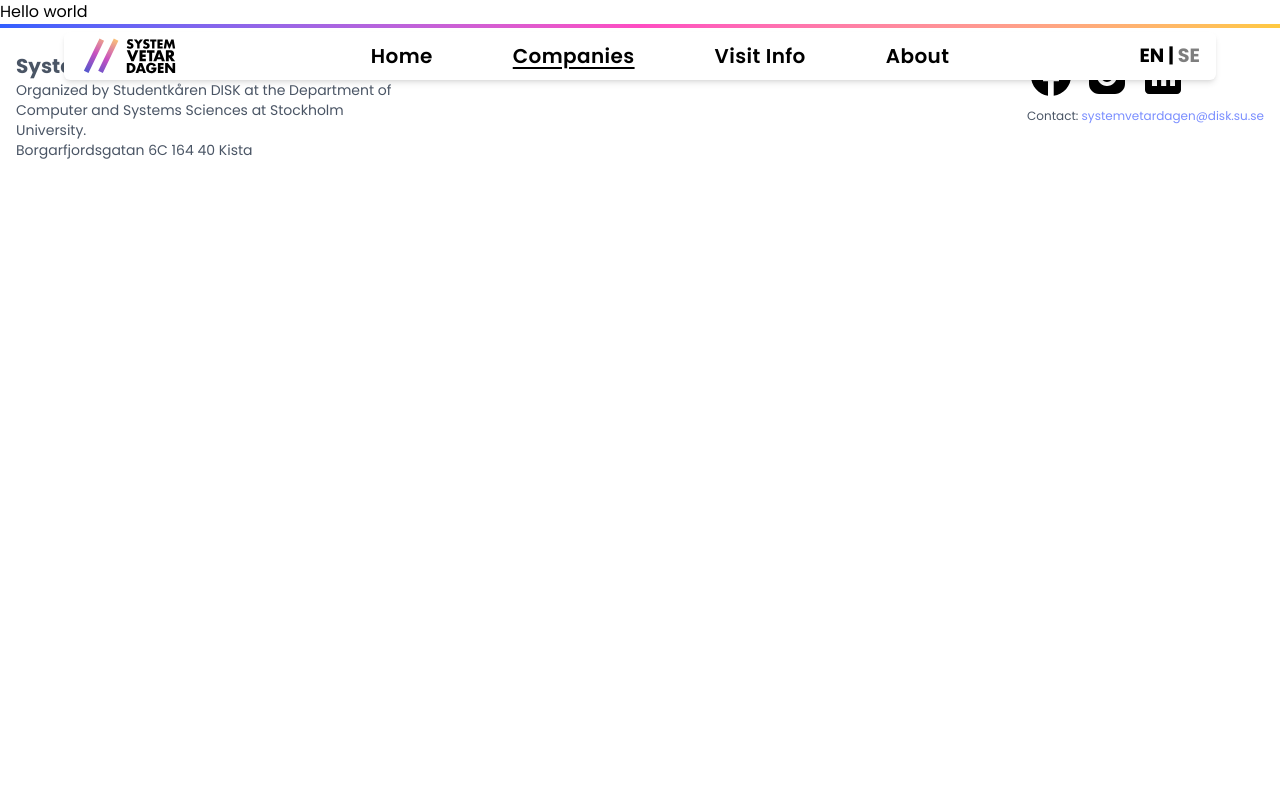
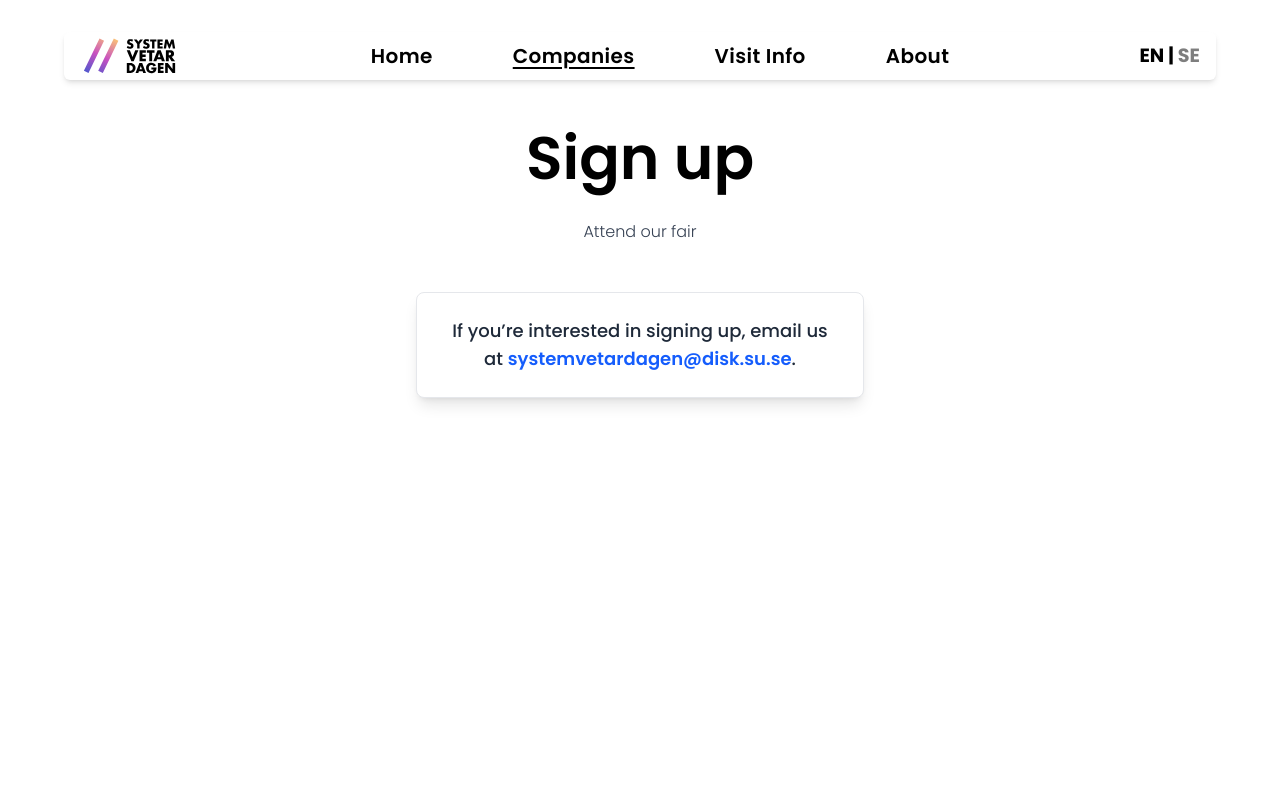
Before and after one commit to Systemvetardagen/Systemvetardagen, a React (Vite) app: page /companies/signup in a window 1280 px wide. Shown: the top 800 px of the page. Built offline with nearby package versions, Linux system fonts and the light colour scheme.

Commit message:
sign up page

```diff
--- a/src/lib/locales/en/navbar.json
+++ b/src/lib/locales/en/navbar.json
@@ -26,17 +26,8 @@
       "href": "/companies",
       "childLinks": [
         {
-          "name": "All Companies",
-          "href": "/companies"
-        },
-        {
           "name": "Company Signup",
           "href": "/companies/signup"
-        },
-        {
-          "name": "Sponsor Us!",
-          "href": "/companies/signup",
-          "hashLink": "sponsor"
         }
       ]
     },
--- a/src/lib/locales/se/navbar.json
+++ b/src/lib/locales/se/navbar.json
@@ -25,19 +25,12 @@
       "section": "Companies",
       "href": "/companies",
       "childLinks": [
-        {
-          "name": "Alla Företag",
-          "href": "/companies"
-        },
+
         {
           "name": "Företagsanmälan",
           "href": "/companies/signup"
-        },
-        {
-          "name": "Sponsra oss",
-          "href": "/companies/signup",
-          "hashLink": "sponsor"
         }
+
       ]
     },
     {
--- a/src/pages/CompanySignupPage.tsx
+++ b/src/pages/CompanySignupPage.tsx
@@ -1,12 +1,41 @@
-import React from 'react';
+import React from "react";
+import { useTranslation } from "react-i18next";
 
 interface CompanySignupProps {
-    temp: string;
+  temp?: string;
 }
 
-const CompanySignup: React.FC<CompanySignupProps> = ({ temp }) => {
-    //todo
-    return <div>{temp}</div>;
+const CompanySignup: React.FC<CompanySignupProps> = () => {
+  const { t } = useTranslation();
+  return (
+    <div className="bg-background min-h-screen">
+      <div className="flex flex-col items-center py-32 px-10">
+        <h2 className="text-5xl font-semibold lg:text-6xl mb-8">
+          {t("Sign up")}
+        </h2>
+        <div className="relative">
+          <div className="flex items-center flex-wrap justify-center gap-2 mb-4">
+            <h2 className="font-light text-gray-700">{t("Attend our fair")}</h2>
+            {/* Add any additional elements here if needed */}
+          </div>
+
+          {/* Signup card */}
+          <div className="max-w-md mx-auto mt-12 p-6 bg-white shadow-lg rounded-lg border border-gray-200">
+            <p className="text-center text-gray-800 text-lg font-medium">
+              If you’re interested in signing up, email us at{" "}
+              <a
+                href="mailto:systemvetardagen@disk.su.se"
+                className="text-blue-600 hover:text-blue-800 font-semibold"
+              >
+                systemvetardagen@disk.su.se
+              </a>
+              .
+            </p>
+          </div>
+        </div>
+      </div>
+    </div>
+  );
 };
 
 export default CompanySignup;
--- a/src/ui/layout/Navbar.tsx
+++ b/src/ui/layout/Navbar.tsx
@@ -16,8 +16,8 @@ export interface Link {
 }
 
 const Navbar: React.FC = () => {
-  const {t} = useTranslation("navbar");
-  const links: Link[] = t("navbar", {returnObjects: true}) as Link[]
+  const { t } = useTranslation("navbar");
+  const links: Link[] = t("navbar", { returnObjects: true }) as Link[];
   const [isSticky, setIsSticky] = useState<boolean>(false);
 
   useEffect(() => {
@@ -48,7 +48,7 @@ const Navbar: React.FC = () => {
         isSticky
           ? "fixed top-0 left-0 w-full rounded-none h-14"
           : "absolute top-8 w-[90vw] mx-[5vw] rounded-md"
-      } flex bg-white text-black px-4 lg:py-1 z-20 items-center justify-between transition-all duration-150 shadow-md`}
+      } flex bg-white text-black px-4 lg:py-1 z-20 items-center justify-between transition-all duration-150 shadow-md `}
     >
       {/* FREDRIK SNÄLLAAA LÅT DEN VARA SNÄLLA */}
       {/* NE DEDÄR ÄR ACTUALLY ETT BROTT SLUTA JAG ACCEPTERAR MAX P-2 JAG KOMMER LÄGGA EN --force JAG SVÄR*/}
```
Also changed, not shown: 1 other file (tests, documents, lock files or other folders).
